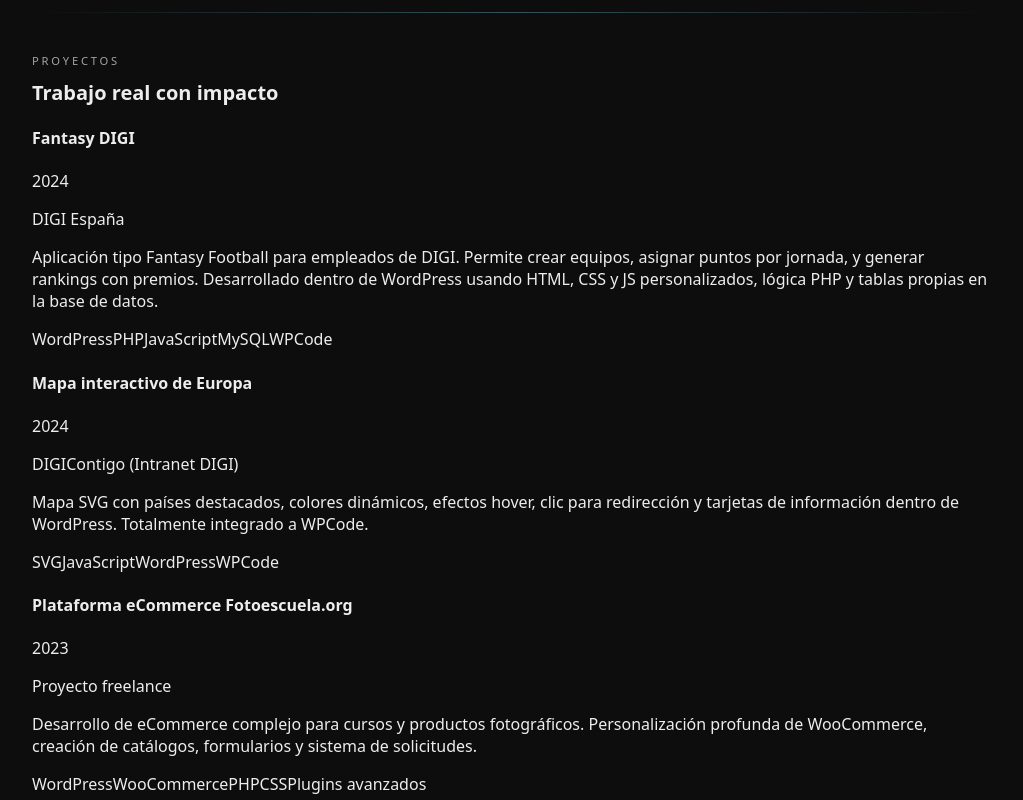
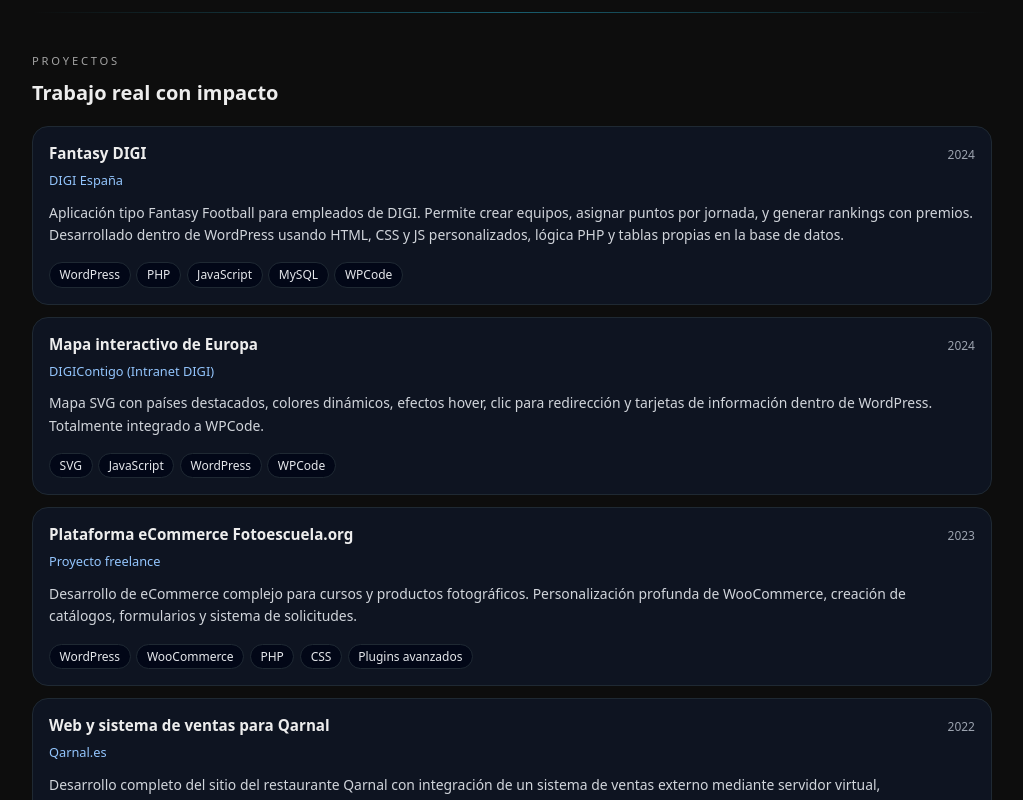
Before and after one commit to diegoroselrodriguez/my-portfolio, a React (Vite) app: page / in a window 1280 px wide. Shown: the part 1260-2060 px from the top of the page, without its empty margins (128-1151 px from the left). Built offline with nearby package versions, Linux system fonts and the light colour scheme.

Commit message:
Update App.css

```diff
--- a/src/App.css
+++ b/src/App.css
@@ -359,3 +359,87 @@
     align-items: center;
   }
 }
+
+/* PROYECTOS */
+
+.projects-grid {
+  display: grid;
+  grid-template-columns: repeat(1, minmax(0, 1fr));
+  gap: 0.75rem;
+}
+
+.project-card {
+  border-radius: 1rem;
+  border: 1px solid var(--border);
+  background-color: rgba(15, 23, 42, 0.7);
+  padding: 1rem;
+  display: flex;
+  flex-direction: column;
+  gap: 0.5rem;
+  transition: border-color 0.15s ease, background-color 0.15s ease,
+    transform 0.15s ease;
+}
+
+.project-card:hover {
+  border-color: rgba(42, 212, 255, 0.9);
+  background-color: rgba(2, 6, 23, 0.95);
+  transform: translateY(-2px);
+}
+
+.project-header {
+  display: flex;
+  justify-content: space-between;
+  gap: 0.75rem;
+  align-items: baseline;
+}
+
+.project-title {
+  margin: 0;
+  font-size: 0.95rem;
+  font-weight: 600;
+}
+
+.project-year {
+  font-size: 0.75rem;
+  color: #9ca3af;
+}
+
+.project-company {
+  margin: 0;
+  font-size: 0.8rem;
+  color: #93c5fd;
+}
+
+.project-summary {
+  margin: 0.3rem 0 0;
+  font-size: 0.87rem;
+  line-height: 1.6;
+  color: #d1d5db;
+}
+
+.project-tags {
+  margin-top: 0.5rem;
+  display: flex;
+  flex-wrap: wrap;
+  gap: 0.35rem;
+}
+
+.project-tag {
+  font-size: 0.75rem;
+  padding: 0.2rem 0.6rem;
+  border-radius: 999px;
+  border: 1px solid var(--border);
+  background-color: rgba(2, 6, 23, 0.9);
+  color: #e5e7eb;
+}
+
+.project-link {
+  margin-top: 0.4rem;
+  font-size: 0.8rem;
+  color: var(--accent);
+  text-decoration: none;
+}
+
+.project-link:hover {
+  text-decoration: underline;
+}
```
